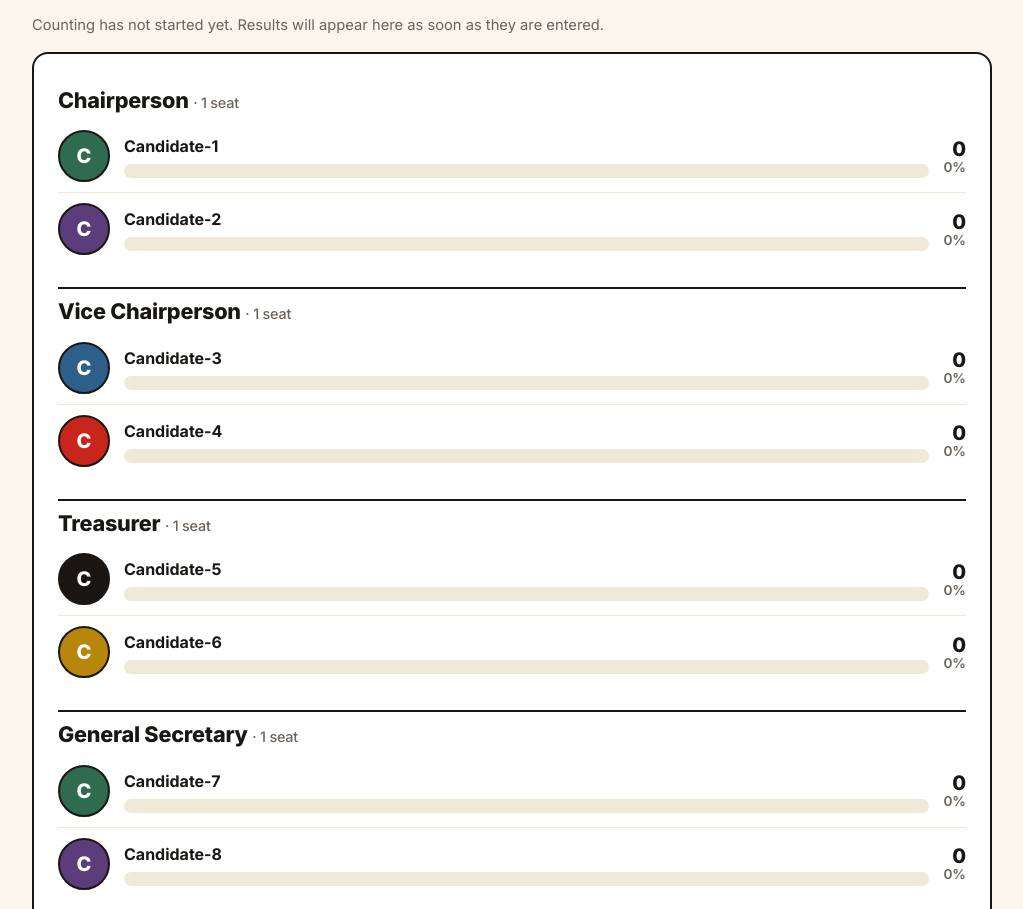
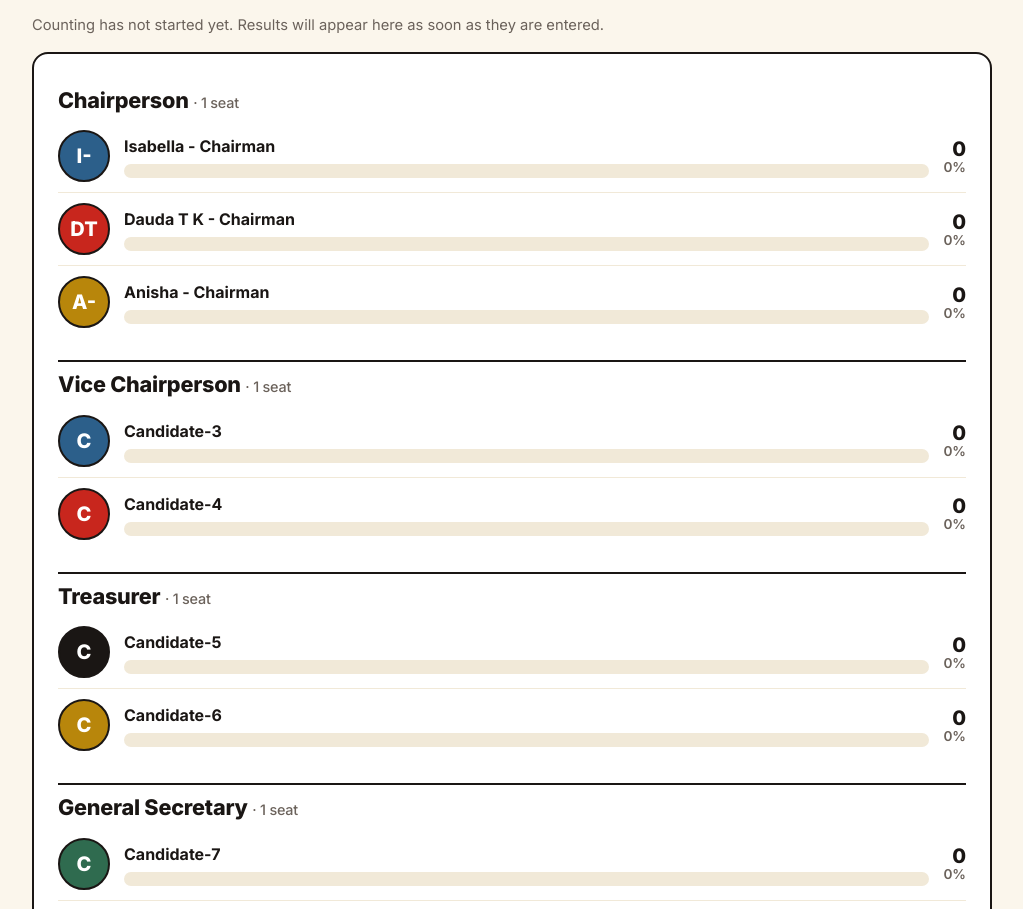
Before and after one commit to mperwe/votingapp, a React (Vite) app: page / in a window 1280 px wide. Shown: the part 1000-1909 px from the top of the page, without its empty margins (128-1151 px from the left). Built offline with nearby package versions, Linux system fonts and the light colour scheme.

Commit message:
candidates names- Chairman

```diff
--- a/src/store.js
+++ b/src/store.js
@@ -28,7 +28,7 @@ const POS = [
 // ------------------------------------------------------
 
 const CANDIDATES = [
-  ['Candidate-1', 'Candidate-2'],
+  ['Isabella - Chairman', 'Dauda T K - Chairman', 'Anisha - Chairman' ],
   ['Candidate-3', 'Candidate-4'],
   ['Candidate-5', 'Candidate-6'],
   ['Candidate-7', 'Candidate-8'],
```
